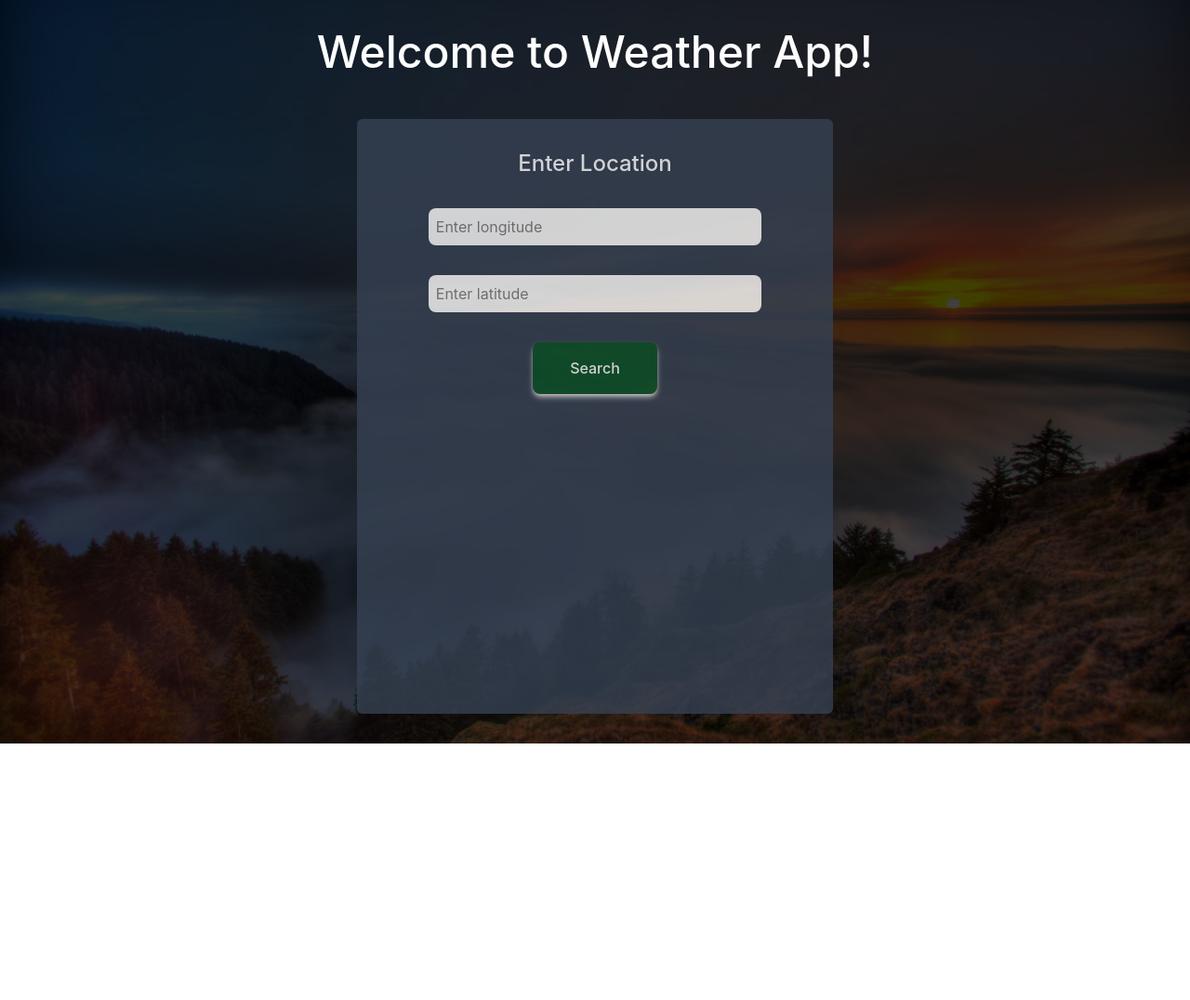
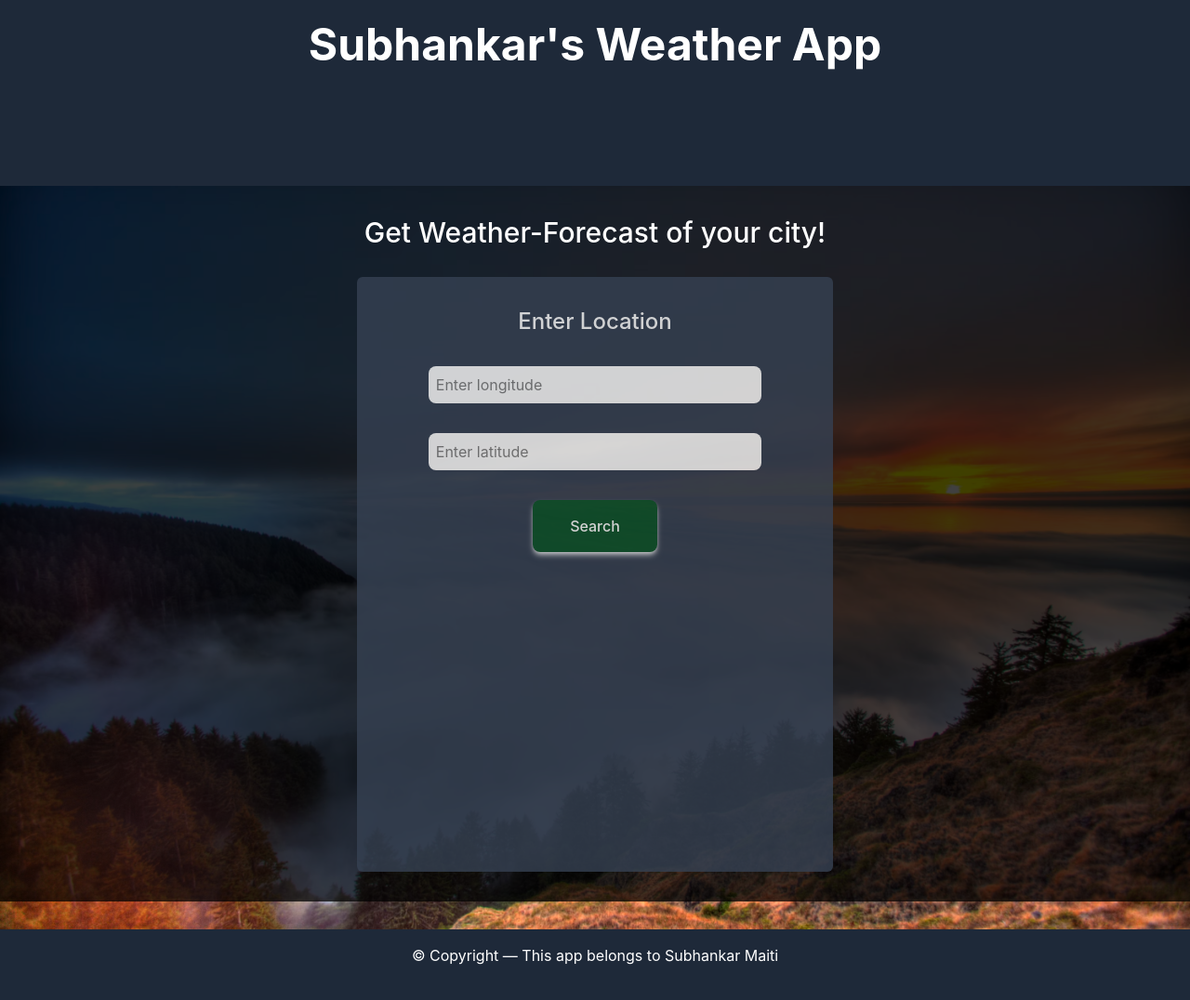
Before and after one commit to subhankar55/Weather-Forecast, a React (Vite) app in the folder Weather-Forecast/: page / in a window 1280 px wide. Shown: the top 1076 px of the page at 93% size. Before the commit the page ends 800 px from the top, so only its background shows below. Built offline with nearby package versions, Linux system fonts and the light colour scheme.

Commit message:
app layout built

```diff
--- /dev/null
+++ b/Weather-Forecast/src/Layout.jsx
@@ -0,0 +1,16 @@
+import Header from "./pages/Header.jsx";
+import Footer from "./pages/Footer.jsx";
+import { Outlet } from "react-router-dom";
+
+function Layout(){
+
+    return(
+        <>
+            <Header/>
+            <Outlet/>
+            <Footer/>
+        </>
+    );
+}
+
+export default Layout;
--- a/Weather-Forecast/src/main.jsx
+++ b/Weather-Forecast/src/main.jsx
@@ -5,14 +5,19 @@ import './index.css'
 import { createBrowserRouter, RouterProvider,createRoutesFromElements,Route } from 'react-router-dom'
 import Home from './pages/Home.jsx'
 import Weather from './pages/Weather.jsx'
+import Layout from './Layout.jsx'
+
 
 
 
 const router = createBrowserRouter(
   createRoutesFromElements(
     <>
-      <Route path='/' element={<Home />} />
-      <Route path='/weather' element={<Weather />} />
+      <Route path='/' element={<Layout />}>
+        <Route path='' element={<Home />} />
+        <Route path='/weather' element={<Weather />} />
+      </Route>
+
 
     </>
   )
@@ -23,7 +28,6 @@ const router = createBrowserRouter(
 createRoot(document.getElementById('root')).render(
   <StrictMode>
     <RouterProvider router={router}>
-
     </RouterProvider>
   </StrictMode>,
 )
--- /dev/null
+++ b/Weather-Forecast/src/pages/Footer.jsx
@@ -0,0 +1,19 @@
+import React from "react";
+
+
+function Footer() {
+
+    return (
+        <>
+            <footer>
+                <div className="bg-gray-800 h-[10vh] p-[1em]">
+                    <h1 className="text-center text-white">
+                        © Copyright — This app belongs to Subhankar Maiti
+                    </h1>
+                </div>
+            </footer>
+        </>
+    )
+}
+
+export default Footer;
--- /dev/null
+++ b/Weather-Forecast/src/pages/Header.jsx
@@ -0,0 +1,19 @@
+import React from "react";
+
+
+function Header() {
+
+    return (
+        <>
+            <header>
+                <div className="bg-gray-800 h-[25vh] p-[1.5em]">
+                    <h1 className="text-center text-white text-5xl font-bold">
+                        Subhankar's Weather App
+                    </h1>
+                </div>
+            </header>
+        </>
+    )
+}
+
+export default Header;
--- a/Weather-Forecast/src/pages/Home.jsx
+++ b/Weather-Forecast/src/pages/Home.jsx
@@ -10,8 +10,8 @@ export default function Home(){
               style={{backgroundImage:`url(${bgImage})`}}
             >
               <div className='inset-0 py-[2em] bg-black/75'>
-                  <div className='text-center mb-[1em] text-white font-medium text-5xl'>
-                    Welcome to Weather App!
+                  <div className='text-center mb-[1em] text-white font-medium text-3xl'>
+                    Get Weather-Forecast of your city!
                   </div>
                   <div className='w-[40%] h-[80vh] bg-gray-700 opacity-80  mx-auto rounded-md pt-[2em]'>
                     <h3 className='text-center text-white text-2xl font-medium'>
--- a/Weather-Forecast/src/pages/Weather.jsx
+++ b/Weather-Forecast/src/pages/Weather.jsx
@@ -5,7 +5,7 @@ import Map from "./Map.jsx";
 export default function Weather(){
 
     return (
-        <div className="bg-blue-300 min-h-screen w-full p-[1em] bg-cover">
+        <div className="bg-gray-700 min-h-screen w-full p-[1em] bg-cover">
             <h1 className="text-white text-center font-bold text-3xl mb-[1em]">
                 Weather-Forecast of your city!
             </h1>
@@ -13,8 +13,17 @@ export default function Weather(){
                 <div className="w-[30%] h-[80vh] mx-auto rounded-l-lg overflow-hidden">
                 <Map/>
                 </div>
-                <div className="w-[70%] h-[80vh] bg-blue-700 mx-auto rounded-r-lg ">
-
+                <div className="w-[70%] h-[80vh] bg-gray-800 mx-auto rounded-r-lg p-[2em]">
+                    <h1 className="text-center text-white mb-[0.5em] font-medium text-2xl">
+                        Weather Report:
+                    </h1>
+                    <ol className="flex flex-col justify-center items-center">
+                        <li className="m-[1em] text-white">Temperature:</li>
+                        <li className="m-[1em] text-white">Humidity:</li>
+                        <li className="m-[1em] text-white">Wind Speed:</li>
+                        <li className="m-[1em] text-white">Description:</li>
+                        <li className="m-[1em] text-white">Rain:</li>
+                    </ol>
                 </div>
             </div>
 
```
